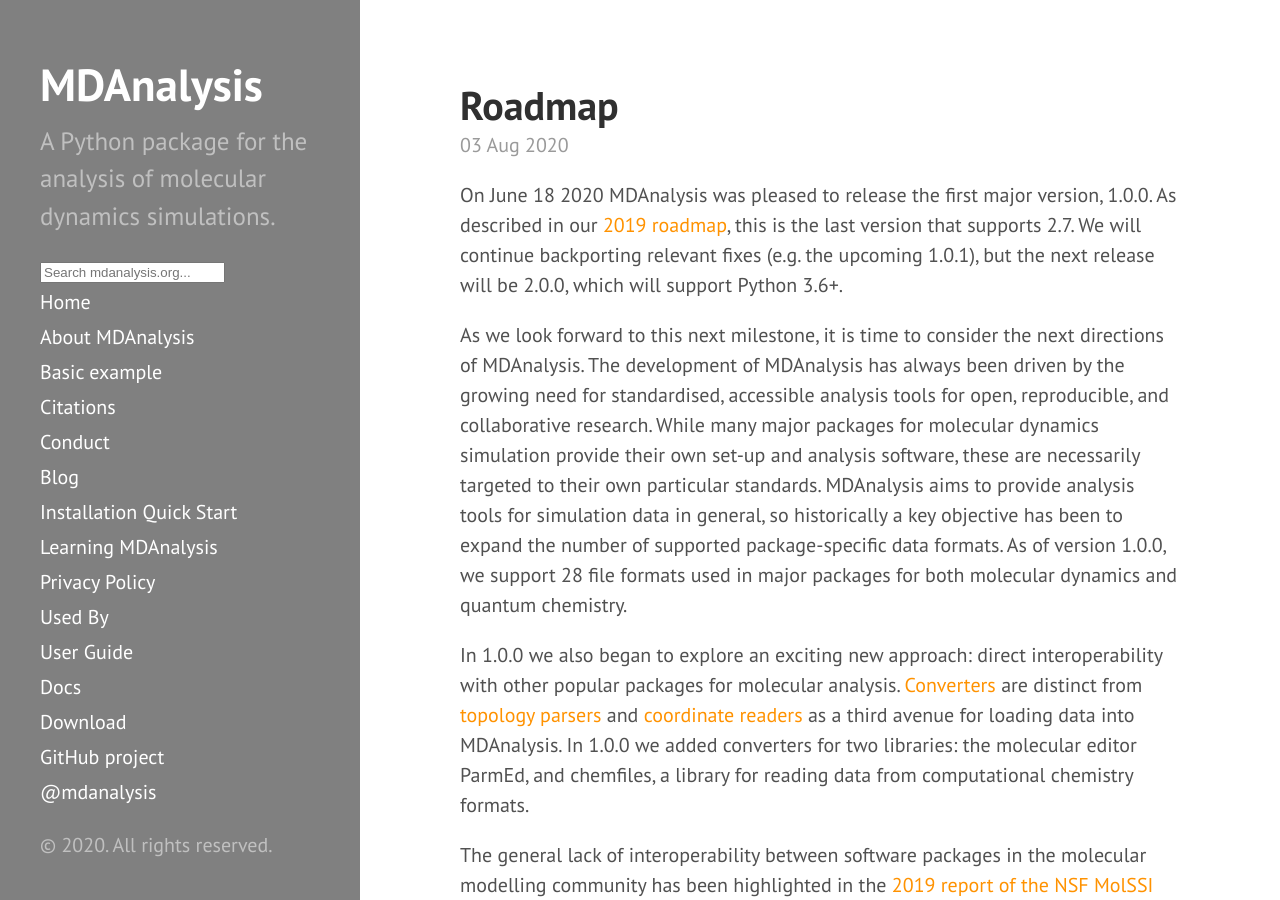
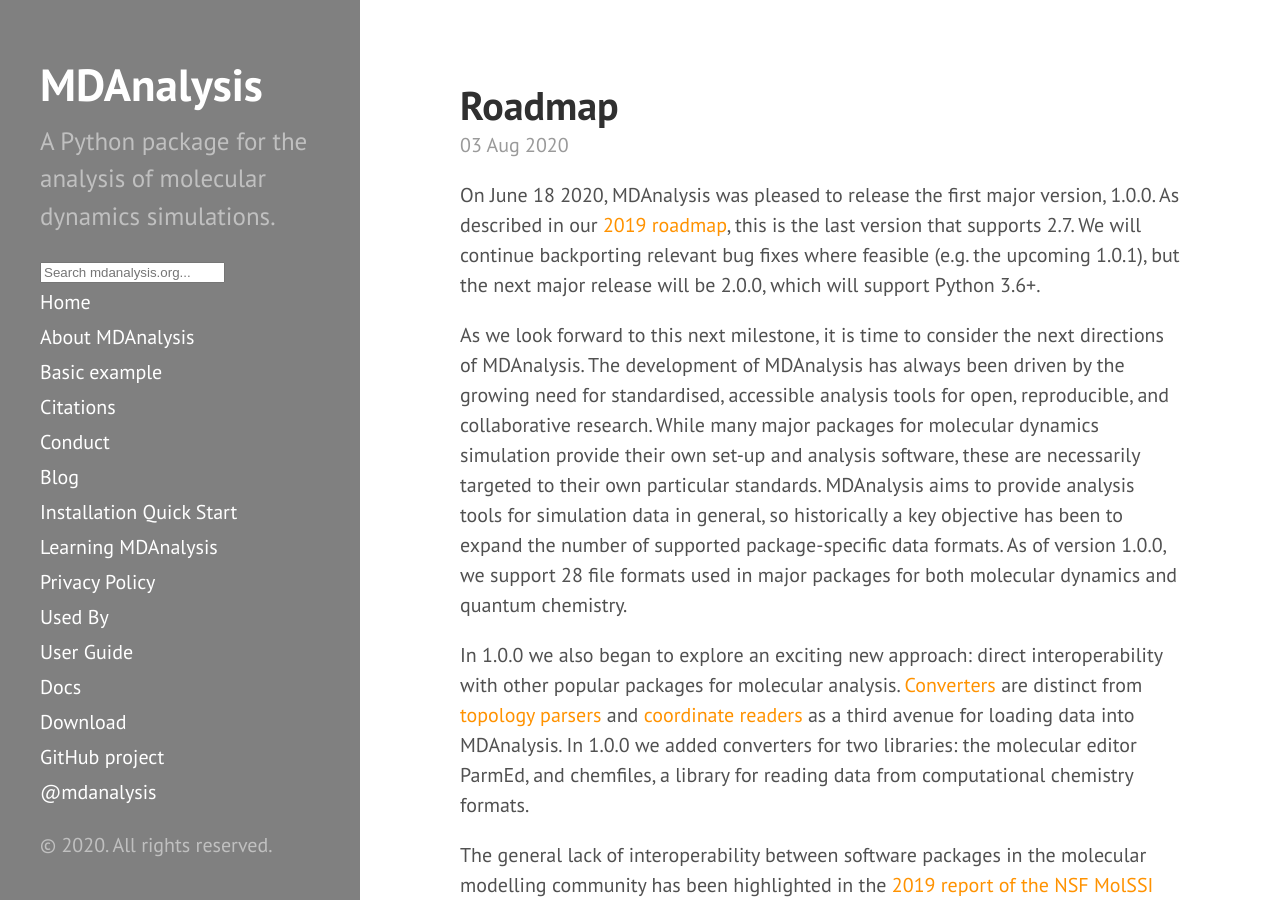
Before and after one commit to MDAnalysis/MDAnalysis.github.io, a Jekyll site: the page built from _posts/2020-08-03-roadmap.md, in a window 1280 px wide and 900 px high. Built offline with Jekyll 4.4.1, drawn with Linux system fonts in a browser that asks for light colours; comment, search, counter and statistics services are not loaded.

Commit message:
Update _posts/2020-08-03-roadmap.md
Co-authored-by: Irfan Alibay <IAlibay@users.noreply.github.com>

```diff
--- a/_posts/2020-08-03-roadmap.md
+++ b/_posts/2020-08-03-roadmap.md
@@ -3,7 +3,7 @@ layout: post
 title: Roadmap
 ---
 
-On June 18 2020 MDAnalysis was pleased to release the first major version, 1.0.0. As described in our [2019 roadmap](https://www.mdanalysis.org/2019/11/06/roadmap/), this is the last version that supports 2.7. We will continue backporting relevant fixes (e.g. the upcoming 1.0.1), but the next release will be 2.0.0, which will support Python 3.6+.
+On June 18 2020, MDAnalysis was pleased to release the first major version, 1.0.0. As described in our [2019 roadmap](https://www.mdanalysis.org/2019/11/06/roadmap/), this is the last version that supports 2.7. We will continue backporting relevant bug fixes where feasible (e.g. the upcoming 1.0.1), but the next major release will be 2.0.0, which will support Python 3.6+.
 
 As we look forward to this next milestone, it is time to consider the next directions of MDAnalysis. The development of MDAnalysis has always been driven by the growing need for standardised, accessible analysis tools for open, reproducible, and collaborative research. While many major packages for molecular dynamics simulation provide their own set-up and analysis software, these are necessarily targeted to their own particular standards. MDAnalysis aims to provide analysis tools for simulation data in general, so historically a key objective has been to expand the number of supported package-specific data formats. As of version 1.0.0, we support 28 file formats used in major packages for both molecular dynamics and quantum chemistry.
 
```
